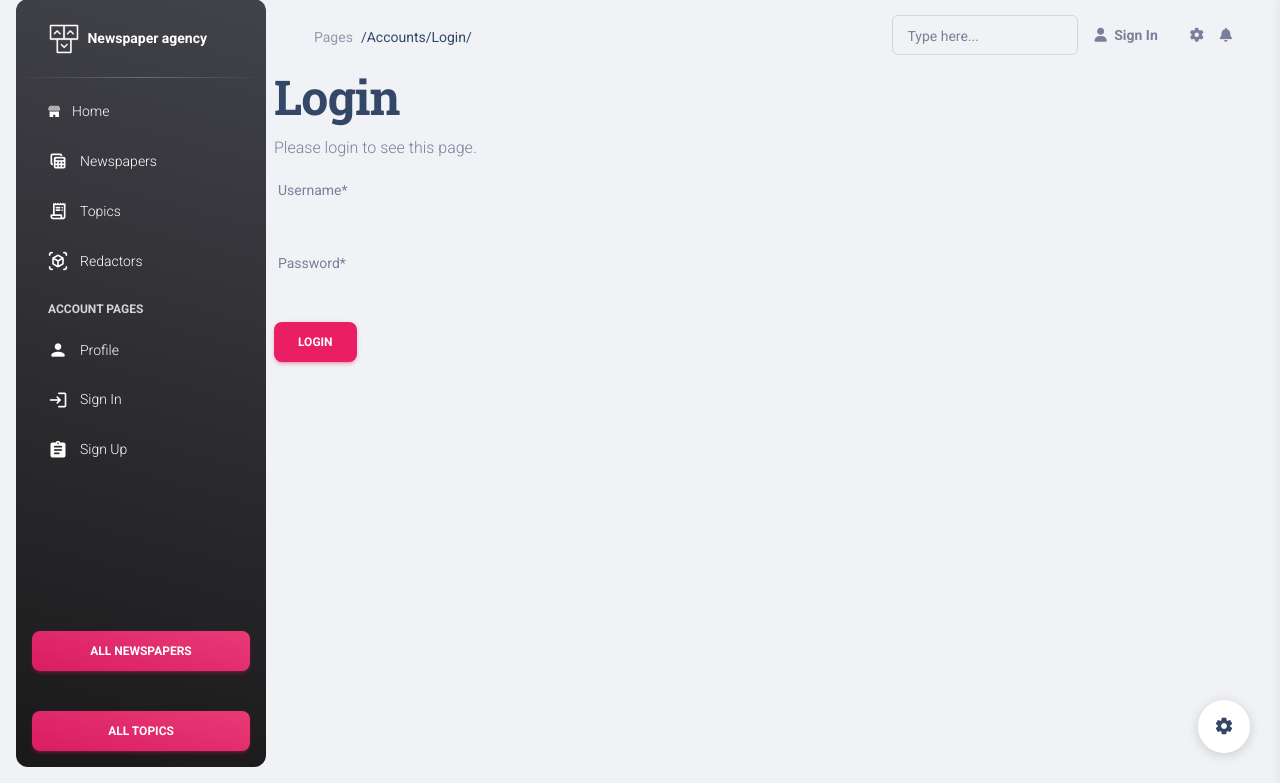
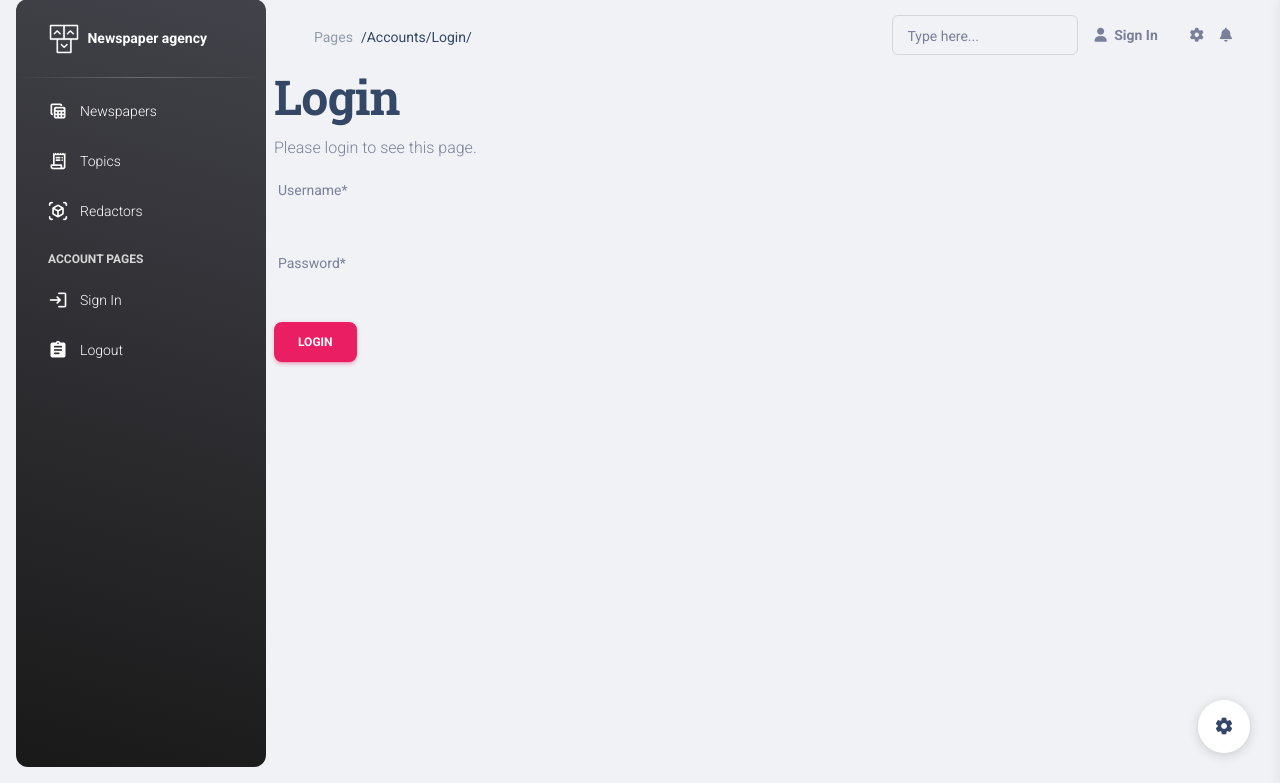
Before and after one commit to inrock1/newspaper-agency, a Django app: page /accounts/login/?next=/ in a window 1280 px wide. Shown: the part 17-800 px from the top of the page. Run offline with Django 4.2, Linux system fonts and the light colour scheme; some libraries are stand-ins or nearby versions.

Commit message:
login / logout button changed

```diff
--- a/templates/includes/sidebar.html
+++ b/templates/includes/sidebar.html
@@ -25,31 +25,10 @@
         <span class="ms-1 font-weight-bold text-white">Newspaper agency</span>
       </a>
     </div>
+
     <hr class="horizontal light mt-0 mb-2">
     <div class="collapse navbar-collapse  w-auto " id="sidenav-collapse-main">
       <ul class="navbar-nav">
-
-        <li class="nav-item">
-            <a href="{% url 'agency:index' %}" class="nav-link text-white {% if 'index' in segment %} active {% endif %}">
-                <div class="text-white text-center me-2 d-flex align-items-center justify-content-center">
-                    <svg width="12px" height="12px" viewBox="0 0 45 40" version="1.1" xmlns="http://www.w3.org/2000/svg" xmlns:xlink="http://www.w3.org/1999/xlink">
-                    <title>shop </title>
-                    <g stroke="none" stroke-width="1" fill="none" fill-rule="evenodd">
-                        <g transform="translate(-1716.000000, -439.000000)" fill="#FFFFFF" fill-rule="nonzero">
-                        <g transform="translate(1716.000000, 291.000000)">
-                            <g transform="translate(0.000000, 148.000000)">
-                            <path class="color-background opacity-6" d="M46.7199583,10.7414583 L40.8449583,0.949791667 C40.4909749,0.360605034 39.8540131,0 39.1666667,0 L7.83333333,0 C7.1459869,0 6.50902508,0.360605034 6.15504167,0.949791667 L0.280041667,10.7414583 C0.0969176761,11.0460037 -1.23209662e-05,11.3946378 -1.23209662e-05,11.75 C-0.00758042603,16.0663731 3.48367543,19.5725301 7.80004167,19.5833333 L7.81570833,19.5833333 C9.75003686,19.5882688 11.6168794,18.8726691 13.0522917,17.5760417 C16.0171492,20.2556967 20.5292675,20.2556967 23.494125,17.5760417 C26.4604562,20.2616016 30.9794188,20.2616016 33.94575,17.5760417 C36.2421905,19.6477597 39.5441143,20.1708521 42.3684437,18.9103691 C45.1927731,17.649886 47.0084685,14.8428276 47.0000295,11.75 C47.0000295,11.3946378 46.9030823,11.0460037 46.7199583,10.7414583 Z"></path>
-                            <path class="color-background" d="M39.198,22.4912623 C37.3776246,22.4928106 35.5817531,22.0149171 33.951625,21.0951667 L33.92225,21.1107282 C31.1430221,22.6838032 27.9255001,22.9318916 24.9844167,21.7998837 C24.4750389,21.605469 23.9777983,21.3722567 23.4960833,21.1018359 L23.4745417,21.1129513 C20.6961809,22.6871153 17.4786145,22.9344611 14.5386667,21.7998837 C14.029926,21.6054643 13.533337,21.3722507 13.0522917,21.1018359 C11.4250962,22.0190609 9.63246555,22.4947009 7.81570833,22.4912623 C7.16510551,22.4842162 6.51607673,22.4173045 5.875,22.2911849 L5.875,44.7220845 C5.875,45.9498589 6.7517757,46.9451667 7.83333333,46.9451667 L19.5833333,46.9451667 L19.5833333,33.6066734 L27.4166667,33.6066734 L27.4166667,46.9451667 L39.1666667,46.9451667 C40.2482243,46.9451667 41.125,45.9498589 41.125,44.7220845 L41.125,22.2822926 C40.4887822,22.4116582 39.8442868,22.4815492 39.198,22.4912623 Z"></path>
-                            </g>
-                        </g>
-                        </g>
-                    </g>
-                    </svg>
-                </div>
-                <span class="nav-link-text ms-1">{% trans 'Home' %}</span>
-            </a>
-        </li>
-
 
 
         <li class="nav-item">
@@ -60,6 +39,7 @@
             <span class="nav-link-text ms-1">Newspapers</span>
           </a>
         </li>
+
         <li class="nav-item">
           <a class="nav-link text-white {% if 'billing' in segment %} active {% endif %} " href="{% url 'agency:topic-list' %}">
             <div class="text-white text-center me-2 d-flex align-items-center justify-content-center">
@@ -68,6 +48,7 @@
             <span class="nav-link-text ms-1">Topics</span>
           </a>
         </li>
+
         <li class="nav-item">
           <a class="nav-link text-white {% if 'vr' in segment %} active {% endif %} " href="{% url 'agency:redactor-list' %}">
             <div class="text-white text-center me-2 d-flex align-items-center justify-content-center">
@@ -80,14 +61,16 @@
         <li class="nav-item mt-3">
           <h6 class="ps-4 ms-2 text-uppercase text-xs text-white font-weight-bolder opacity-8">Account pages</h6>
         </li>
-        <li class="nav-item">
-          <a class="nav-link text-white {% if 'profile' in segment %} active {% endif %} " href="#">
-            <div class="text-white text-center me-2 d-flex align-items-center justify-content-center">
-              <i class="material-icons opacity-10">person</i>
-            </div>
-            <span class="nav-link-text ms-1">Profile</span>
-          </a>
-        </li>
+
+{#        <li class="nav-item">#}
+{#          <a class="nav-link text-white {% if 'profile' in segment %} active {% endif %} " href="#">#}
+{#            <div class="text-white text-center me-2 d-flex align-items-center justify-content-center">#}
+{#              <i class="material-icons opacity-10">person</i>#}
+{#            </div>#}
+{#            <span class="nav-link-text ms-1">Profile</span>#}
+{#          </a>#}
+{#        </li>#}
+
         <li class="nav-item">
           <a class="nav-link text-white" href="{% url 'login' %}">
             <div class="text-white text-center me-2 d-flex align-items-center justify-content-center">
@@ -96,23 +79,17 @@
             <span class="nav-link-text ms-1">Sign In</span>
           </a>
         </li>
+
         <li class="nav-item">
-          <a class="nav-link text-white " href="#">
+          <a class="nav-link text-white " href="{% url 'logout'%}?next={{request.path}}">
             <div class="text-white text-center me-2 d-flex align-items-center justify-content-center">
               <i class="material-icons opacity-10">assignment</i>
             </div>
-            <span class="nav-link-text ms-1">Sign Up</span>
+            <span class="nav-link-text ms-1">Logout</span>
           </a>
         </li>
 
       </ul>
     </div>
-    <div class="sidenav-footer position-absolute w-100 bottom-0 ">
-      <div class="mx-3">
-        <a class="btn bg-gradient-primary mt-4 w-100" target="_blank"
-           href="{% url 'agency:newspaper-list' %}" type="button">All newspapers</a>
-        <a class="btn bg-gradient-primary mt-4 w-100" target="_blank"
-           href="{% url 'agency:topic-list' %}" type="button">All topics</a>
-      </div>
-    </div>
+
   </aside>
```
Also changed, not shown: templates/agency/index.html (+13 -1 lines).
